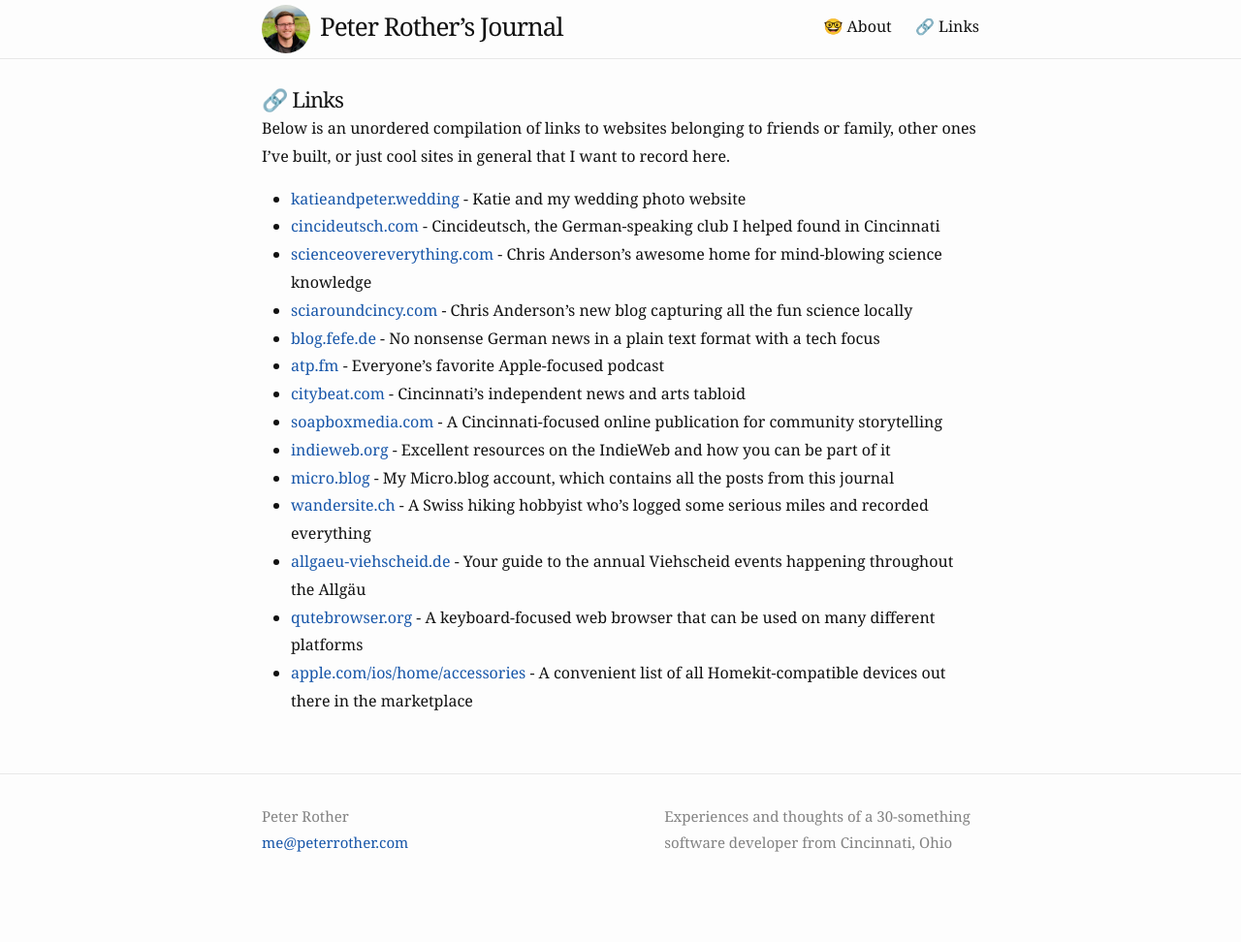
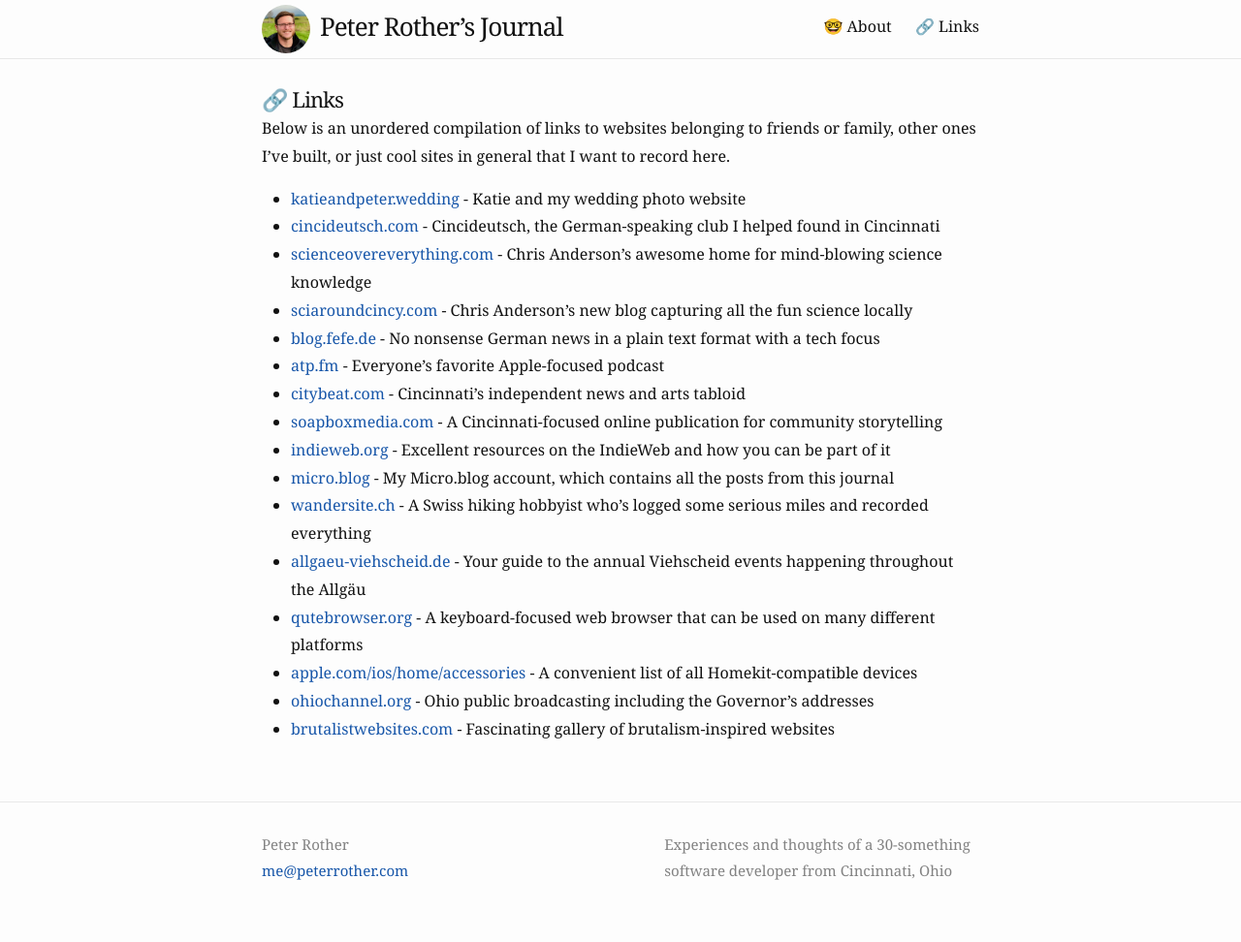
Before and after one commit to peterrother/peterrother.github.io, a Jekyll site: the page built from links.md, in a window 1280 px wide. Shown: the whole page at 97% size. Built offline with Jekyll 4.4.1, drawn with Linux system fonts in a browser that asks for light colours; before the commit the page ends 943 px from its top, so only the background shows below that.

Commit message:
Add new links

```diff
--- a/links.md
+++ b/links.md
@@ -35,4 +35,8 @@
 - [qutebrowser.org](https://www.qutebrowser.org) -
 A keyboard-focused web browser that can be used on many different platforms
 - [apple.com/ios/home/accessories](https://www.apple.com/ios/home/accessories/) -
-A convenient list of all Homekit-compatible devices out there in the marketplace
+A convenient list of all Homekit-compatible devices
+- [ohiochannel.org](http://ohiochannel.org) -
+Ohio public broadcasting including the Governor's addresses
+- [brutalistwebsites.com](https://brutalistwebsites.com) -
+Fascinating gallery of brutalism-inspired websites
```
